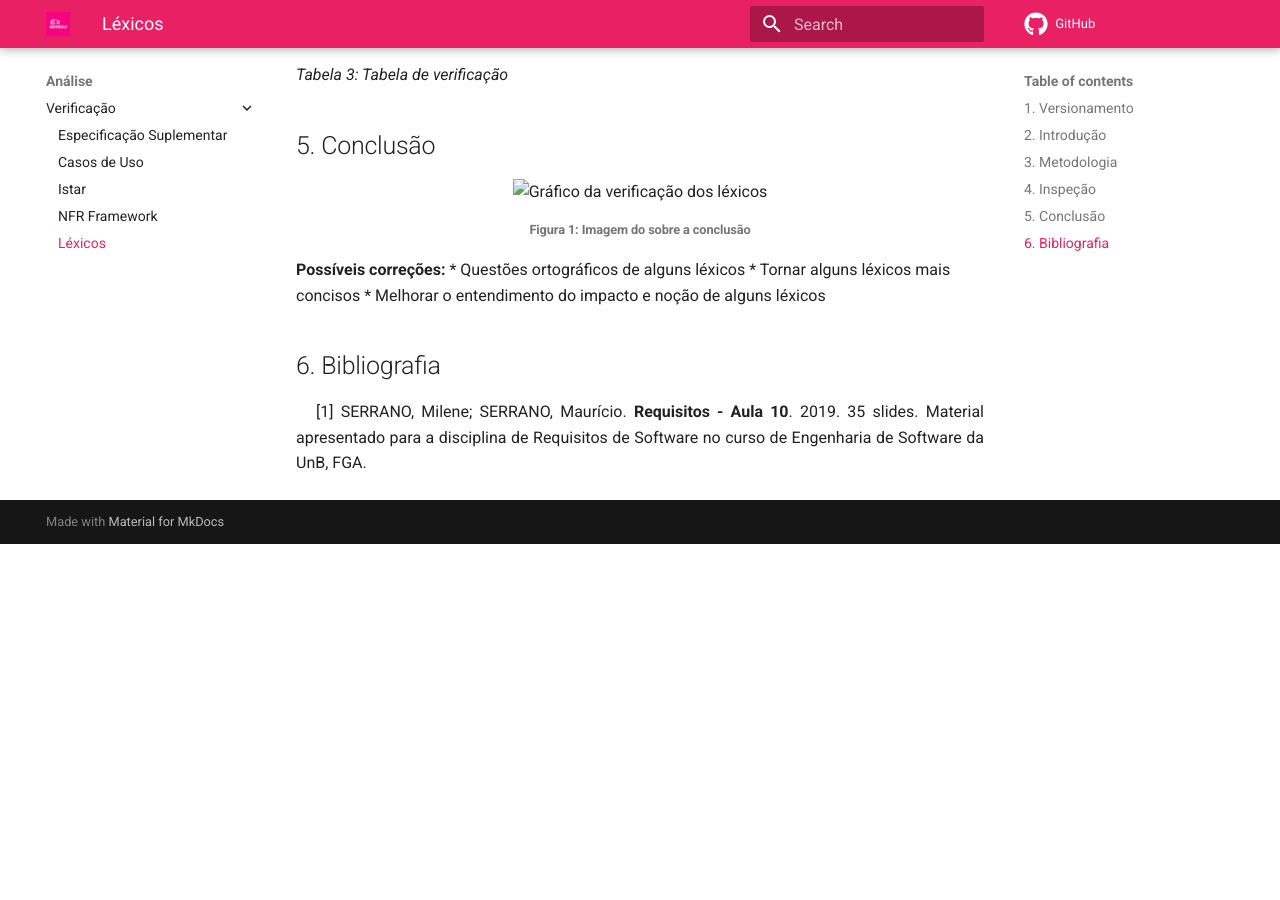
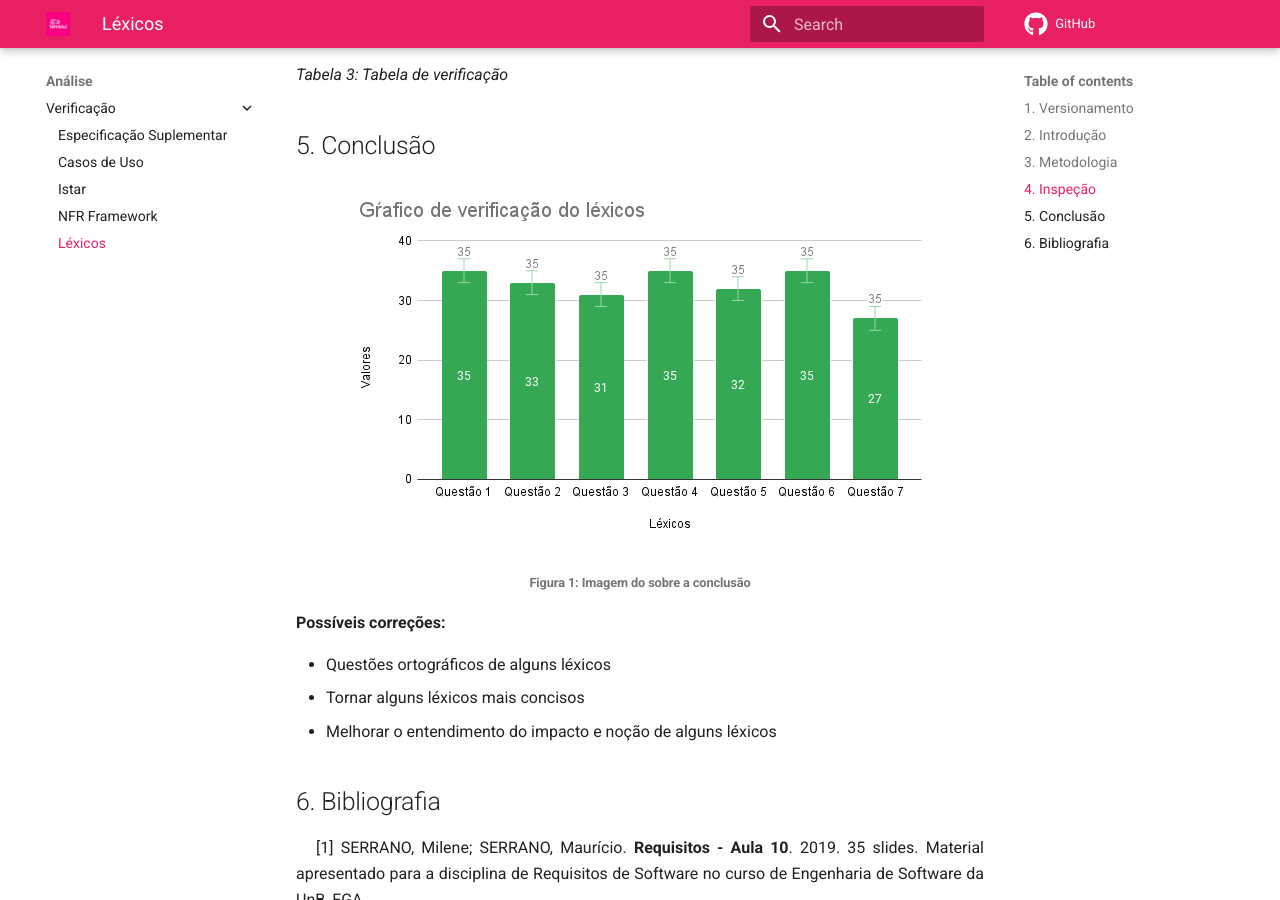
Before and after one commit to Requisitos-de-Software/2021.2-Tembici, an MkDocs documentation site: the page built from docs/analise/verificacao/lexicos.md, in a window 1280 px wide and 900 px high, scrolled down 2103 px. Built offline with MkDocs 1.6.1 and Material for MkDocs 9.7.7, drawn with Linux system fonts in a browser that asks for light colours; comment, search, counter and statistics services are not loaded; before the commit the page ends 2647 px from its top, so only the background shows below that.

Commit message:
#58 - correçao minima

```diff
--- a/docs/analise/verificacao/lexicos.md
+++ b/docs/analise/verificacao/lexicos.md
@@ -46,11 +46,12 @@
 ## 5. Conclusão
 
 <div align="center">
-    <img src="../../assets/verificacao/lexicos/grafico.png" alt="Gráfico da verificação dos léxicos" height="auto" width="600">
+    <img src="../../../assets/verificacao/lexicos/grafico.png" alt="Gráfico da verificação dos léxicos" height="auto" width="600">
 <h6 align="center">Figura 1: Imagem do sobre a conclusão</h6>
 </div>
 
 <b>Possíveis correções:</b>
+
 * Questões ortográficos de alguns léxicos
 * Tornar alguns léxicos mais concisos
 * Melhorar o entendimento do impacto e noção de alguns léxicos
```
